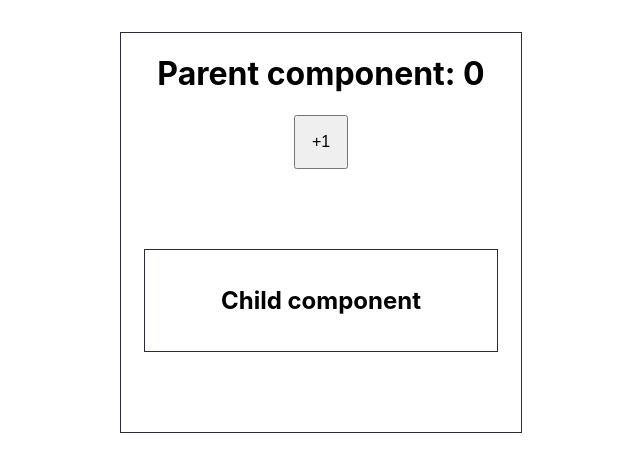
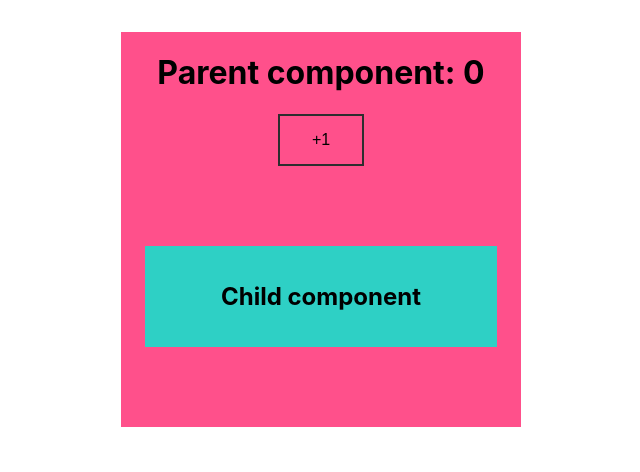
Before and after one commit to shawnlknight/memoization-talk, a React (Create React App) app in the folder react-memo-example/: page / in a window 1280 px wide. Shown: the top 472 px of the page, without its empty margins (319-959 px from the left). Built offline with nearby package versions, Linux system fonts and the light colour scheme.

Commit message:
update react app styling

```diff
--- a/react-memo-example/examples/App.js
+++ b/react-memo-example/examples/App.js
@@ -13,7 +13,7 @@ function App() {
         <h1>Parent component: {counter}</h1>
         <button onClick={() => setCounter(counter + 1)}>+1</button>
         <div>
-          <input type="text" onChange={e => setInput(e.target.value)} value={input}/>
+          <input placeholder="text input" class="text-input" type="text" onChange={e => setInput(e.target.value)} value={input}/>
         </div>
         <Child counter={counter} updateCounter={updateCounterFromChild} />
       </div>
--- a/react-memo-example/src/App.css
+++ b/react-memo-example/src/App.css
@@ -32,21 +32,55 @@
 }
 
 .parent {
+  background: rgb(255, 80, 139);
   width: 25em;
   margin: 2em auto;
-  border: 1px solid #282c34;
 }
 
 .child {
+  background: rgb(46, 208, 197);
   width: 20em;
   margin: 5em auto;
   padding: 1em;
-  border: 1px solid #282c34;
 }
 
 button {
+  display: inline-block;
+  border: 2px solid #2d2d2e;
+  padding: 1rem 2rem;
+  margin: 0;
+  text-decoration: none;
+  background: transparent;
+  font-size: 1rem;
+  line-height: 1;
+  cursor: pointer;
+  text-align: center;
+  transition: background 250ms ease-in-out, transform 150ms ease;
+  -webkit-appearance: none;
+  -moz-appearance: none;
+}
+
+button:hover,
+button:focus {
+  opacity: 70%;
+}
+
+button:focus {
+  outline: 1px solid #fff;
+  outline-offset: -4px;
+}
+
+button:active {
+  transform: scale(0.99);
+}
+
+.text-input {
+  margin-top: 4em;
   padding: 1em;
-  font-size: 16px;
+  font-size: 14px;
+  border: 0;
+  border-bottom: 2px solid #2d2d2e;
+  outline: 0;
 }
 
 @keyframes App-logo-spin {
```
